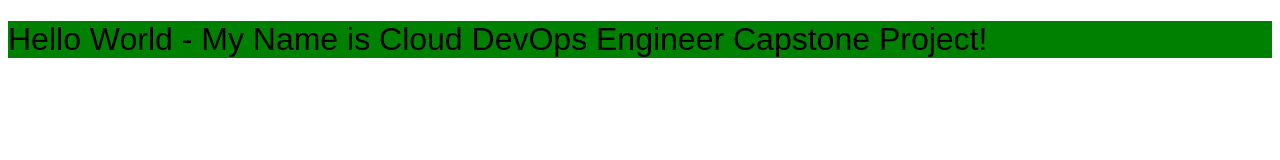
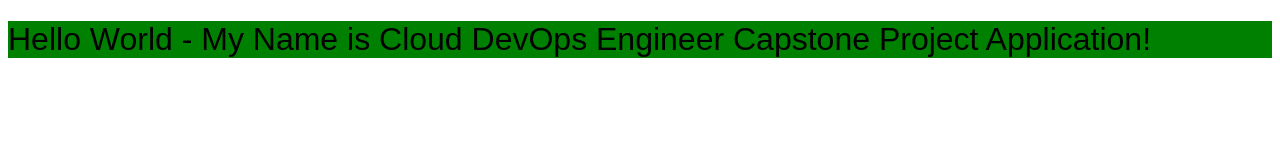
Before and after one commit to mazoeziportal/Udacity_Capstone_Project, a plain HTML site: page index.html in a window 1280 px wide. Drawn offline with Linux system fonts and the light colour scheme.

```diff
--- a/index.html
+++ b/index.html
@@ -4,7 +4,7 @@
     <meta charset="UTF-8" />
     <meta name="viewport" content="width=device-width, initial-scale=1.0" />
     <meta http-equiv="X-UA-Compatible" content="ie=edge" />
-    <title>Hello World - My Name is Cloud DevOps Engineer Capstone Project!</title>
+    <title>Hello World - My Name is Cloud DevOps Engineer Capstone Project Application!</title>
     <style>
       h1 {
         font-weight: lighter;
@@ -14,7 +14,7 @@
     </style>
   </head>
   <body>
-    <h1>Hello World - My Name is Cloud DevOps Engineer Capstone Project!</h1>
+    <h1>Hello World - My Name is Cloud DevOps Engineer Capstone Project Application!</h1>
   </body>
 </html>
 </html>
```
Also changed, not shown: 1 other file.
